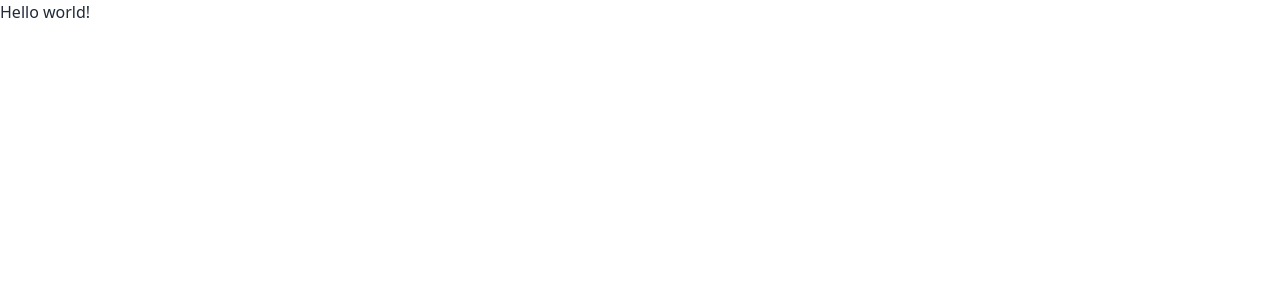
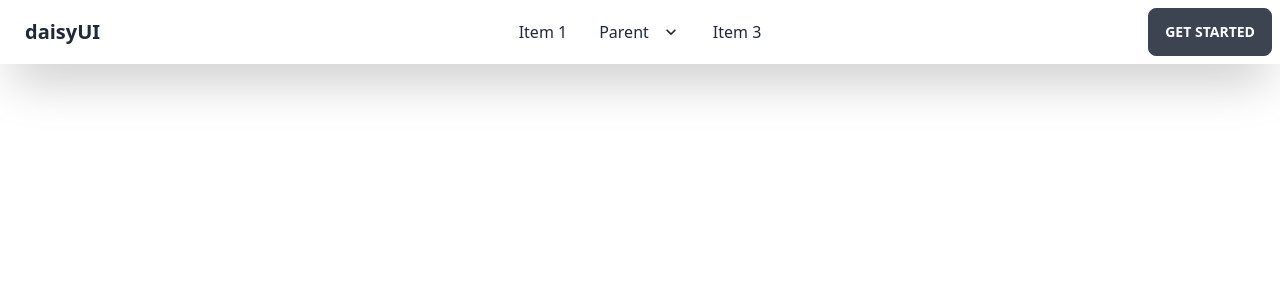
Before and after one commit to abdellatif-laghjaj/vue-portfolio, a Vue app: page / in a window 1280 px wide. Shown: the top 300 px of the page. Built offline with nearby package versions, Linux system fonts and the light colour scheme; the HTML template or start-up script is replaced by a standard one.

Commit message:
add daisy ui

```diff
--- a/index.html
+++ b/index.html
@@ -4,7 +4,7 @@
     <meta charset="UTF-8" />
     <link rel="icon" type="image/svg+xml" href="/vite.svg" />
     <meta name="viewport" content="width=device-width, initial-scale=1.0" />
-    <title>Vite + Vue</title>
+    <title>Abdellatif Laghjaj | Portfolio</title>
   </head>
   <body>
     <div id="app"></div>
--- a/src/App.vue
+++ b/src/App.vue
@@ -1,10 +1,9 @@
 <template>
-  <h1 className="text-3xl font-bold underline">
-      Hello world!
-  </h1>
+  <NavBar />
 </template>
 
 <script setup>
+import NavBar from "./components/NavBar.vue"
 </script>
 
 
--- /dev/null
+++ b/src/components/NavBar.vue
@@ -0,0 +1,55 @@
+<template>
+  <div class="navbar bg-base-100 shadow-2xl">
+    <div class="navbar-start">
+      <div class="dropdown">
+        <label tabindex="0" class="btn btn-ghost lg:hidden">
+          <svg xmlns="http://www.w3.org/2000/svg" class="h-5 w-5" fill="none" viewBox="0 0 24 24" stroke="currentColor"><path stroke-linecap="round" stroke-linejoin="round" stroke-width="2" d="M4 6h16M4 12h8m-8 6h16" /></svg>
+        </label>
+        <ul tabindex="0" class="menu menu-compact dropdown-content mt-3 p-2 shadow bg-base-100 rounded-box w-52">
+          <li><a>Item 1</a></li>
+          <li tabindex="0">
+            <a class="justify-between">
+              Parent
+              <svg class="fill-current" xmlns="http://www.w3.org/2000/svg" width="24" height="24" viewBox="0 0 24 24"><path d="M8.59,16.58L13.17,12L8.59,7.41L10,6L16,12L10,18L8.59,16.58Z"/></svg>
+            </a>
+            <ul class="p-2">
+              <li><a>Submenu 1</a></li>
+              <li><a>Submenu 2</a></li>
+            </ul>
+          </li>
+          <li><a>Item 3</a></li>
+        </ul>
+      </div>
+      <a class="btn btn-ghost normal-case text-xl">daisyUI</a>
+    </div>
+    <div class="navbar-center hidden lg:flex">
+      <ul class="menu menu-horizontal p-0">
+        <li><a>Item 1</a></li>
+        <li tabindex="0">
+          <a>
+            Parent
+            <svg class="fill-current" xmlns="http://www.w3.org/2000/svg" width="20" height="20" viewBox="0 0 24 24"><path d="M7.41,8.58L12,13.17L16.59,8.58L18,10L12,16L6,10L7.41,8.58Z"/></svg>
+          </a>
+          <ul class="p-2">
+            <li><a>Submenu 1</a></li>
+            <li><a>Submenu 2</a></li>
+          </ul>
+        </li>
+        <li><a>Item 3</a></li>
+      </ul>
+    </div>
+    <div class="navbar-end">
+      <a class="btn">Get started</a>
+    </div>
+  </div>
+</template>
+
+<script>
+export default {
+  name: "NavBar"
+}
+</script>
+
+<style scoped>
+
+</style>
--- a/src/router/index.js
+++ b/src/router/index.js
@@ -1,4 +1,4 @@
-import { createRouter, createWebHistory } from "vue-router";
+import {createRouter, createWebHistory} from "vue-router";
 
 const routes = [
     {
@@ -14,7 +14,7 @@
 ]
 
 const router = createRouter({
-    history: createWebHistory(process.env.BASE_URL),
+    history: createWebHistory(),
     routes,
 });
 
--- a/tailwind.config.cjs
+++ b/tailwind.config.cjs
@@ -2,12 +2,12 @@
 module.exports = {
     content: [
         "./index.html",
-    "./src/**/*.{js,ts,jsx,tsx}",
+        "./src/**/*.{vue,js,ts,jsx,tsx}",
     ],
     theme: {
         extend: {},
     },
     plugins: [
-    require("daisyui"),
+        require("daisyui")
     ],
 }
```
Lines whose indentation alone changed are shown as unchanged.
